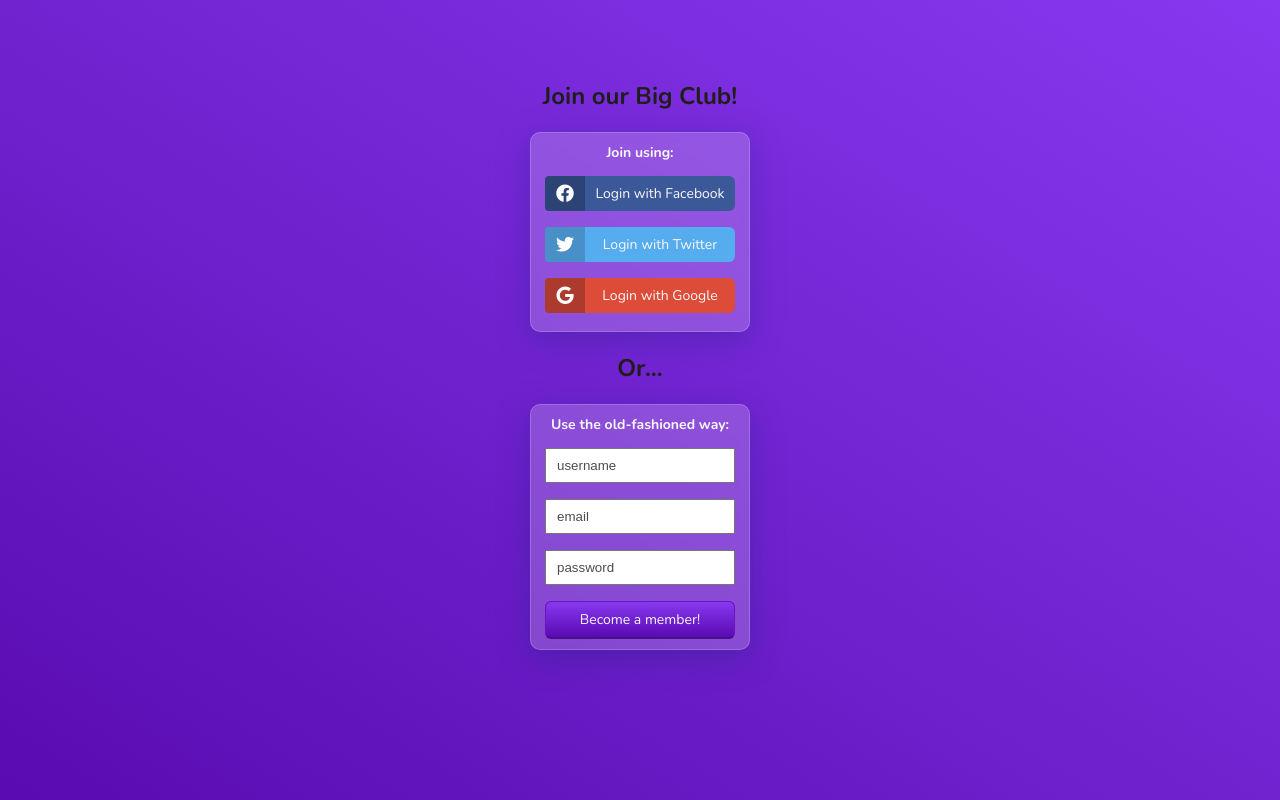
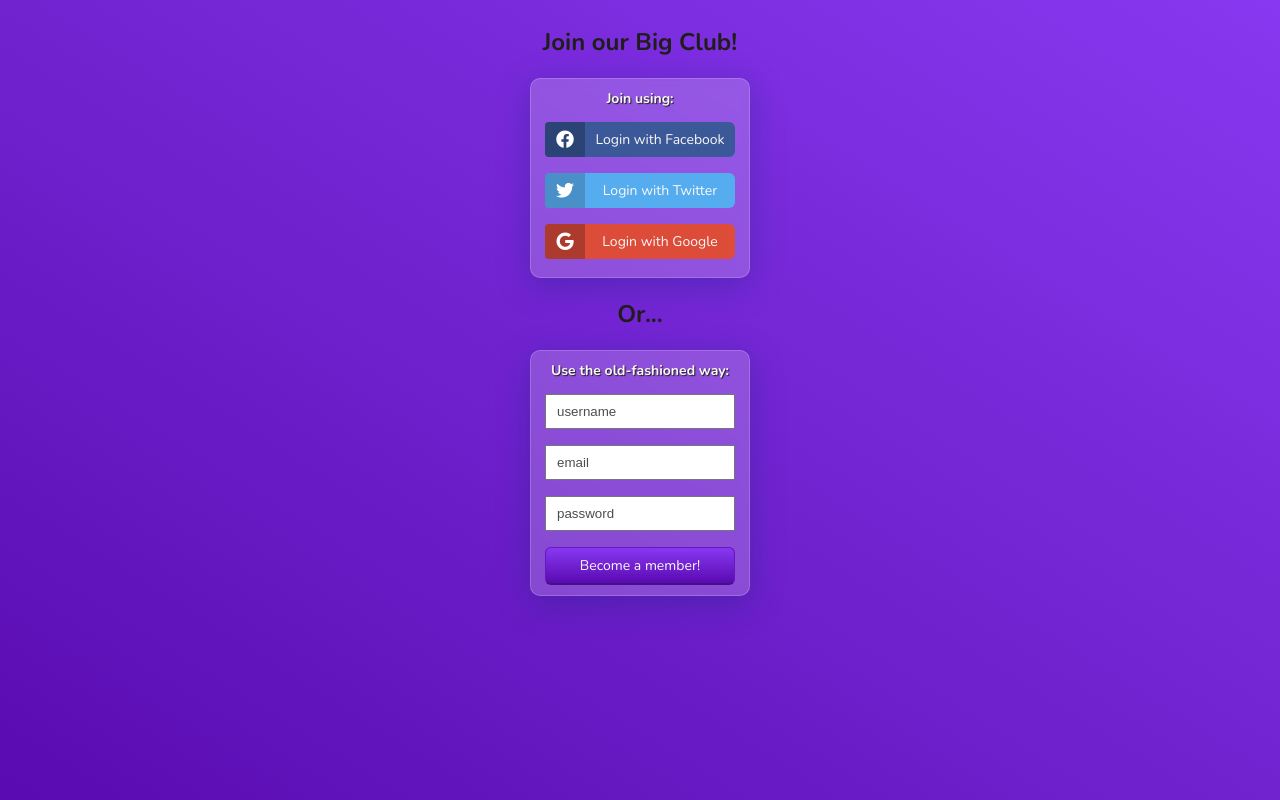
Before and after one commit to jsalen/simple-login-form, a plain HTML site: page index.html in a window 1280 px wide. Drawn offline with nearby package versions, Linux system fonts and the light colour scheme.

Commit message:
Added some shadows to h3 white text to make it more readable

```diff
--- a/assets/style.css
+++ b/assets/style.css
@@ -23,11 +23,12 @@ html {
     color: var(--warm-black);
 }
 
-h2 {
+h3 {
     font-size: 1.4rem;
     color: var(--off-white);
     margin-bottom: 6px;
     text-align: center;
+    text-shadow: 1px 1px 1px var(--warm-black);
 }
 
 p {
@@ -36,9 +37,8 @@ p {
     color: var(--off-white);
 }
 
-.form-container {
-    width: 100%;
-    margin: 10vh auto 0;
+.container {
+    margin-top: 2%;
 }
 
 .form-container__social-networks, form {
@@ -69,8 +69,6 @@ p {
     font-size: 1.4rem;
     text-decoration: none;
 }
-
-
 
 .form-container__social-networks span {
     width: 40px;
--- a/index.html
+++ b/index.html
@@ -4,7 +4,7 @@
     <meta charset="UTF-8">
     <meta name="viewport" content="width=device-width, initial-scale=1.0">
     <link rel="preconnect" href="https://fonts.gstatic.com">
-<link href="https://fonts.googleapis.com/css2?family=Nunito:wght@300;700&display=swap" rel="stylesheet">
+    <link href="https://fonts.googleapis.com/css2?family=Nunito:wght@300;700&display=swap" rel="stylesheet">
     <link rel="stylesheet" href="https://use.fontawesome.com/releases/v5.15.2/css/all.css" integrity="sha384-vSIIfh2YWi9wW0r9iZe7RJPrKwp6bG+s9QZMoITbCckVJqGCCRhc+ccxNcdpHuYu" crossorigin="anonymous">
     <link rel="stylesheet" href="./assets/style.css">
     <title>Log In Form</title>
@@ -17,7 +17,7 @@
                     <h1 class="header">Join our Big Club!</h1>
                 </div>
                 <div class="form-container__social-networks glass">
-                    <h2>Join using:</h2>
+                    <h3>Join using:</h3>
                     <a href="" class="fb btn shadow-hover">
                         <span><i class="fab fa-facebook"></i></span> <p>Login with Facebook</p>
                     </a>
@@ -30,7 +30,7 @@
                 </div>
                 <h2 class="header">Or...</h2>
                 <div class="form-container__form glass">
-                    <h2>Use the old-fashioned way:</h2>
+                    <h3>Use the old-fashioned way:</h3>
                     <form action="">
 
                         <input type="text" name="username" id="username" placeholder="username" min="4" required>
```
